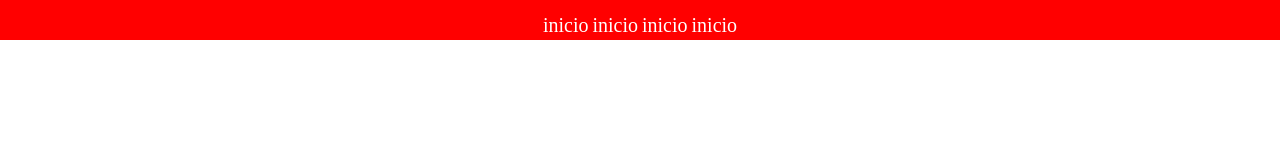
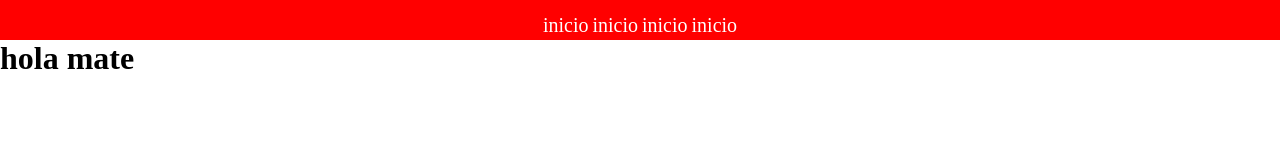
Before and after one commit to MMihovilcevic/navbar, a plain HTML site: page index.html in a window 1280 px wide. Drawn offline with Linux system fonts and the light colour scheme.

Commit message:
agrego main

```diff
--- a/index.html
+++ b/index.html
@@ -19,6 +19,14 @@
                     </ul>
             </nav>
     </header>
+
+    <main>
+        <h1>
+            hola mate</h1>
+            <section>
+
+            </section>
+    </main>
 </body>
 </html>
 <!-- u= untracked -->
```
